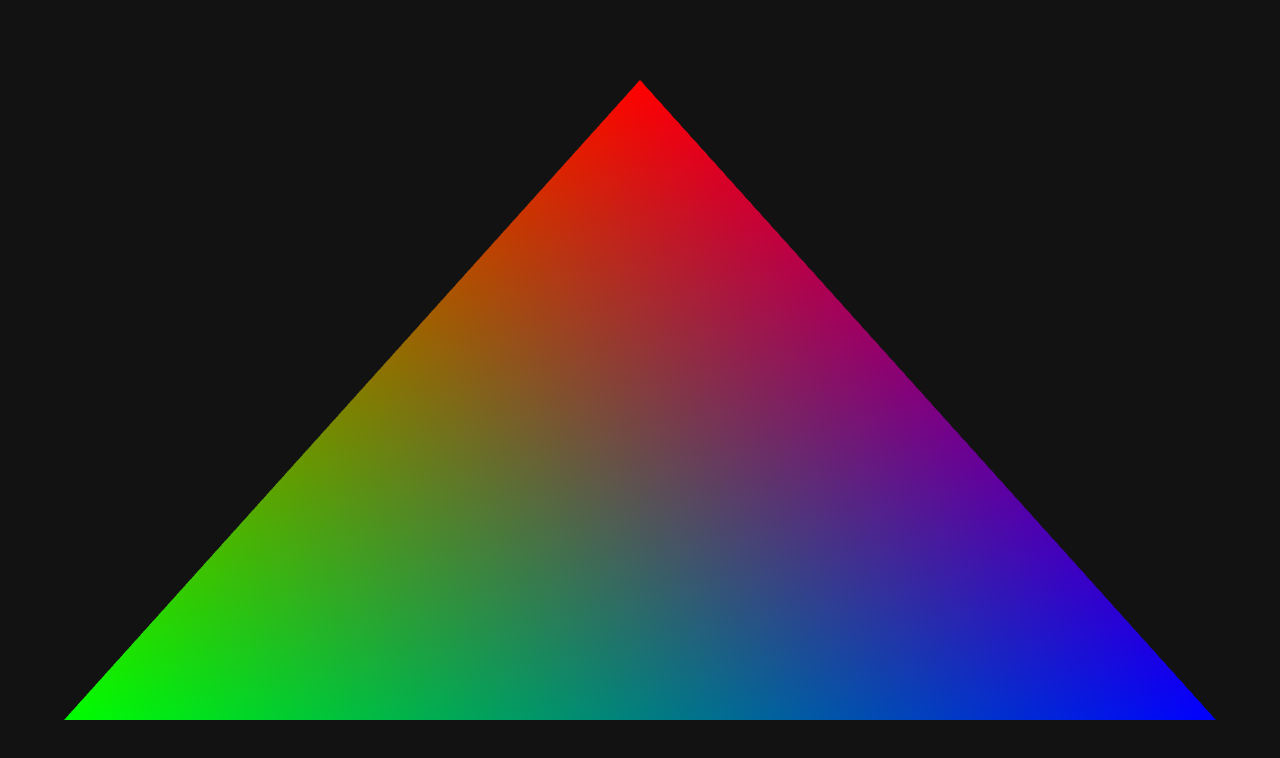
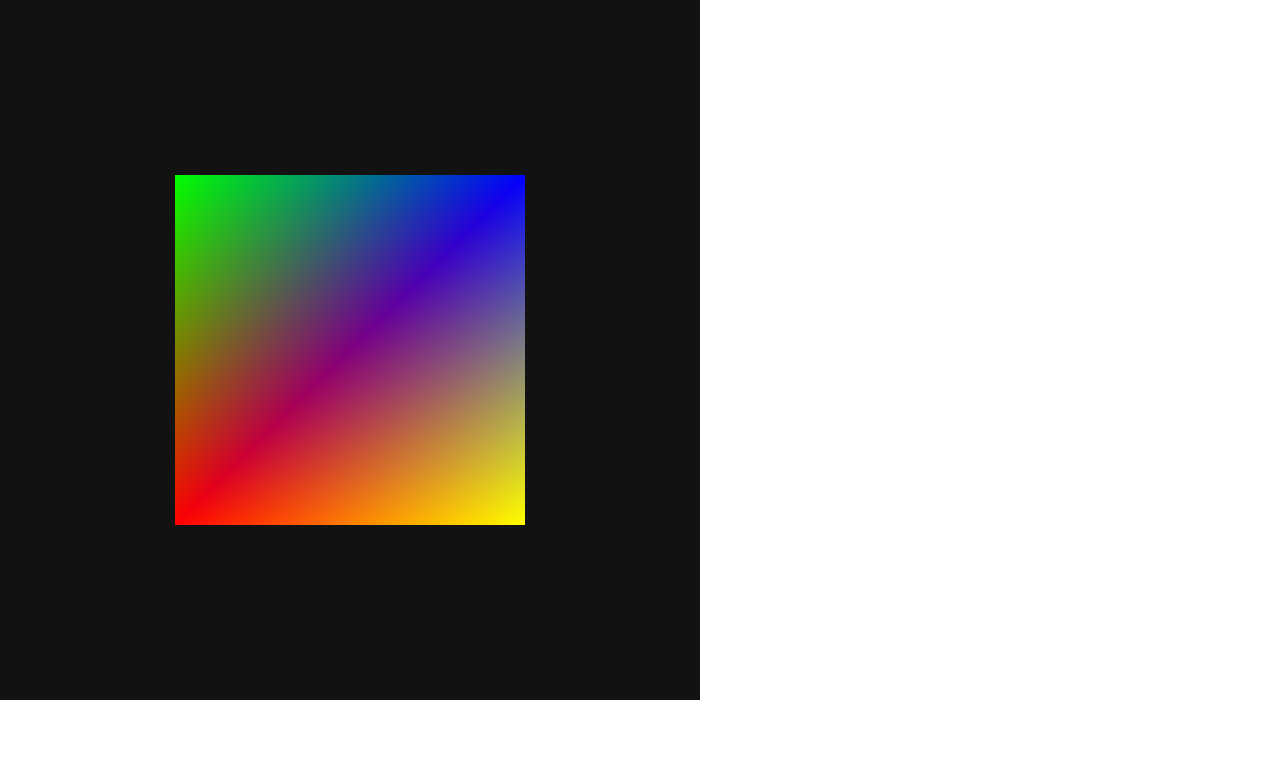
Before and after one commit to Kseroten1/Multiyoy, a website built with Vite: page frontend/index.html in a window 1280 px wide. Built offline with nearby package versions, Linux system fonts and the light colour scheme.

Commit message:
Frontend version1 (#8)
* addded script and generated text in the center

* frontend-version 1 drawing rectangle using 6 points

* After-review clean-up commit

```diff
--- a/frontend/script.js
+++ b/frontend/script.js
@@ -50,10 +50,16 @@ if (!gl.getProgramParameter(program, gl.LINK_STATUS)) {
 gl.useProgram(program);
 
 const vertices = new Float32Array([
-    //   x,    y,    r,   g,   b
-    0.0,  0.8,   1.0, 0.0, 0.0,   // góra: czerwony
-    -0.9, -0.8,   0.0, 1.0, 0.0,   // lewo: zielony
-    0.9, -0.8,   0.0, 0.0, 1.0    // prawo: niebieski
+    //   x,     y,     r,   g,   b
+    // Trójkąt 1: lewy-dolny, lewy-górny, prawy-górny
+    -0.5, -0.5,  1.0, 0.0, 0.0,  // LB - czerwony
+    -0.5,  0.5,  0.0, 1.0, 0.0,  // LG - zielony
+    0.5,  0.5,  0.0, 0.0, 1.0,  // PG - niebieski
+
+    // Trójkąt 2: lewy-dolny, prawy-górny, prawy-dolny
+    -0.5, -0.5,  1.0, 0.0, 0.0,  // LB - czerwony
+    0.5,  0.5,  0.0, 0.0, 1.0,  // PG - niebieski
+    0.5, -0.5,  1.0, 1.0, 0.0   // PD - żółty
 ]);
 
 const vertexBuffer = gl.createBuffer();                // make an empty GPU buffer
@@ -88,15 +94,15 @@ gl.vertexAttribPointer(
 gl.clearColor(0.07, 0.07, 0.07, 1); // background color
 
 function draw() {
-    const rect = canvas.getBoundingClientRect();
-    canvas.width = rect.width * window.devicePixelRatio;
-    canvas.height = rect.height * window.devicePixelRatio;
+    //const rect = canvas.getBoundingClientRect();
+    canvas.width = 700;
+    canvas.height = 700;
     gl.viewport(0, 0, canvas.width, canvas.height);
     gl.clear(gl.COLOR_BUFFER_BIT);    // paint the background
-    gl.drawArrays(gl.TRIANGLES, 0, 3);// draw 1 triangle from 3 points
+    gl.drawArrays(gl.TRIANGLES, 0, 6); // draw 2 triangles, 3 vertices each -> 6 vertices total
 }
 
 draw()
-window.addEventListener('resize', () => {
+/*window.addEventListener('resize', () => {
     draw()
-});
+});*/
--- a/frontend/style.css
+++ b/frontend/style.css
@@ -3,8 +3,8 @@ body {
 }
 
 #main {
-    height: 100dvh;
-    width: 100dvw;
+    /*height: 100dvh;
+    width: 100dvw;*/
     background-color: #654321;
     display: grid;
     place-items: center;
```
